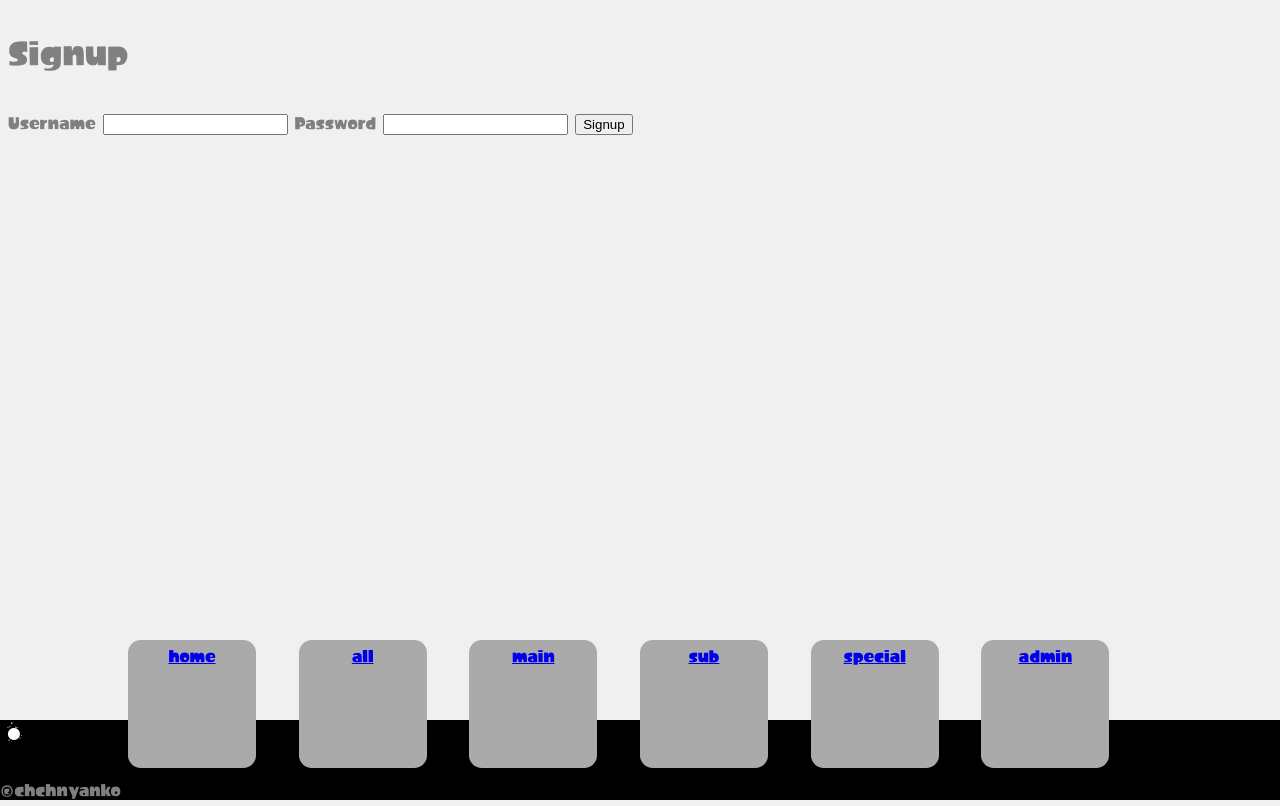
After one commit to chchnyanko/2024-dtp-task, a Flask app: page /signup in a window 1280 px wide. The commit adds this page. Run offline with Flask 3, Linux system fonts and the light colour scheme.

Commit message:
stole mr rodkiss's code for login page and made it worse

```diff
--- a/Static/style.css
+++ b/Static/style.css
@@ -15,7 +15,6 @@ body {
     grid-template-columns: 1fr 3fr;
     gap: 10px 10px;
     padding: 10px;
-    border: 3px solid red;
     position: relative;
     height: fit-content;
 }
@@ -48,7 +47,7 @@ body {
 .link {
     background-color: coral;
     border-radius: 10px;
-    height: 100px;
+    height: 80px;
     text-align: center;
 }
 .data_table {
--- a/app.py
+++ b/app.py
@@ -1,10 +1,15 @@
-from flask import Flask, render_template, redirect, url_for
+from flask import Flask, render_template, request, session, redirect, url_for
 import sqlite3
+from math import ceil
+
+from werkzeug.security import generate_password_hash, check_password_hash
 
 app = Flask(__name__)
 
 DB = "splatoon3.db"
+LOGINDB = "login.db"
 
+app.config['SECRET_KEY'] = "MyReallySecretKey"
 
 def connect_database(query, id=None):
     conn = sqlite3.connect(DB)
@@ -16,6 +21,17 @@ def connect_database(query, id=None):
     results = cursor.fetchall()
     conn.close()
     return results
+
+
+def query_db(sql,args=(),one=False):
+    '''connect and query- will retun one item if one=true and can accept arguments as tuple'''
+    db = sqlite3.connect(LOGINDB)
+    cursor = db.cursor()
+    cursor.execute(sql, args)
+    results = cursor.fetchall()
+    db.commit()
+    db.close()
+    return (results[0] if results else None) if one else results
 
 
 @app.route("/")
@@ -46,8 +62,11 @@ def all(page, weaponID):
     selected_weapon = connect_database(f"SELECT * FROM Weapons WHERE WeaponID = '{weaponID}';")
     if selected_weapon:
         selected_weapon = selected_weapon[0]
+
+        selected_weapon += (int(ceil(selected_weapon[2]/12)),)
+
     else:
-        selected_weapon.insert(0, 0)
+        selected_weapon = (0, 0)
     return render_template("all.html", weapon=weapon, page=page, selected_weapon = selected_weapon)
 
 
@@ -84,9 +103,50 @@ def type():
     return render_template("type.html")
 
 
-@app.route("/admin")
+@app.route("/admin", methods=["GET","POST"])
 def admin():
-    return render_template("admin.html")
+    message : str
+    #if the user posts a username and password
+    if request.method == "POST":
+        #get the username and password
+        username = request.form['username']
+        password = request.form['password']
+        #try to find this user in the database- note- just keepin' it simple so usernames must be unique
+        sql = "SELECT * FROM Users WHERE Username = ?"
+        user = query_db(sql=sql,args=(username,),one=True)
+        if user:
+            #we got a user!!
+            #check password matches-
+            if check_password_hash(user[1],password):
+                #we are logged in successfully
+                #Store the username in the session
+                session['user'] = user
+                message = "login successful"
+            else:
+                message = "login failed"
+        else:
+            message = "login failed"
+    return render_template("admin.html", message=message)
+
+
+@app.route("/admin_login")
+def admin_login():
+    return render_template("admin_login.html")
+
+
+@app.route('/signup', methods=["GET","POST"])
+def signup():
+    #if the user posts from the signup page
+    if request.method == "POST":
+        #add the new username and hashed password to the database
+        username = request.form['username']
+        password = request.form['password']
+        #hash it with the cool secutiry function
+        hashed_password = generate_password_hash(password)
+        #write it as a new user to the database
+        sql = "INSERT INTO Users (Username,Password) VALUES (?,?)"
+        query_db(sql,(username,hashed_password))
+    return render_template("signup.html")
 
 
 @app.errorhandler(404)
--- a/templates/all.html
+++ b/templates/all.html
@@ -22,7 +22,7 @@
 {% if selected_weapon[0] != 0 %}
 <div class="all_weapon_data">
     <h1 class="all_weapon_name">{{selected_weapon[1]}}</h1>
-    <a href="/main/1/{{selected_weapon[2]}}"><img src="/static/main_weapon/{{selected_weapon[1]}}.png" alt="{{selected_weapon[1]}}" class="all_main_image"></a><br>
+    <a href="/main/{{selected_weapon[7]}}/{{selected_weapon[2]}}"><img src="/static/main_weapon/{{selected_weapon[1]}}.png" alt="{{selected_weapon[1]}}" class="all_main_image"></a><br>
     <a href="/sub/1/{{selected_weapon[3]}}"><img src="/static/sub_weapon/{{selected_weapon[3]}}.png" alt="{{selected_weapon[3]}}" class="all_sub_image"></a>
     <a href="/special/1/{{selected_weapon[4]}}"><img src="/static/special_weapon/{{selected_weapon[4]}}.png" alt="{{selected_weapon[4]}}" class="all_special_image"></a>
     <p>Required special points: {{selected_weapon[5]}}</p>
--- a/templates/nav.html
+++ b/templates/nav.html
@@ -14,7 +14,7 @@
         <a href="/main/1/0" class="navbar_box">main</a>
         <a href="/sub/1/0" class="navbar_box">sub</a>
         <a href="/special/1/0" class="navbar_box">special</a>
-        <a href="/admin" class="navbar_box">admin</a>
+        <a href="/admin_login" class="navbar_box">admin</a>
 
     </div>
 </body>
--- /dev/null
+++ b/templates/signup.html
@@ -0,0 +1,13 @@
+{% extends 'layout.html' %}
+{% block content %}
+<h1>Signup</h1>
+<!-- A form to login with -->
+<!-- the ACTION is the route we try to post to! -->
+<form action="/signup" method="post">
+    <label for="username">Username</label>
+    <input type="text" name="username">
+    <label for="password">Password</label>
+    <input type="password" name="password">
+    <button type="submit">Signup</button>
+</form>
+{% endblock %}
```
Also changed, not shown: templates/admin.html (+17 -1 lines), templates/admin_login.html (+8 -1 lines), login.db (added).
